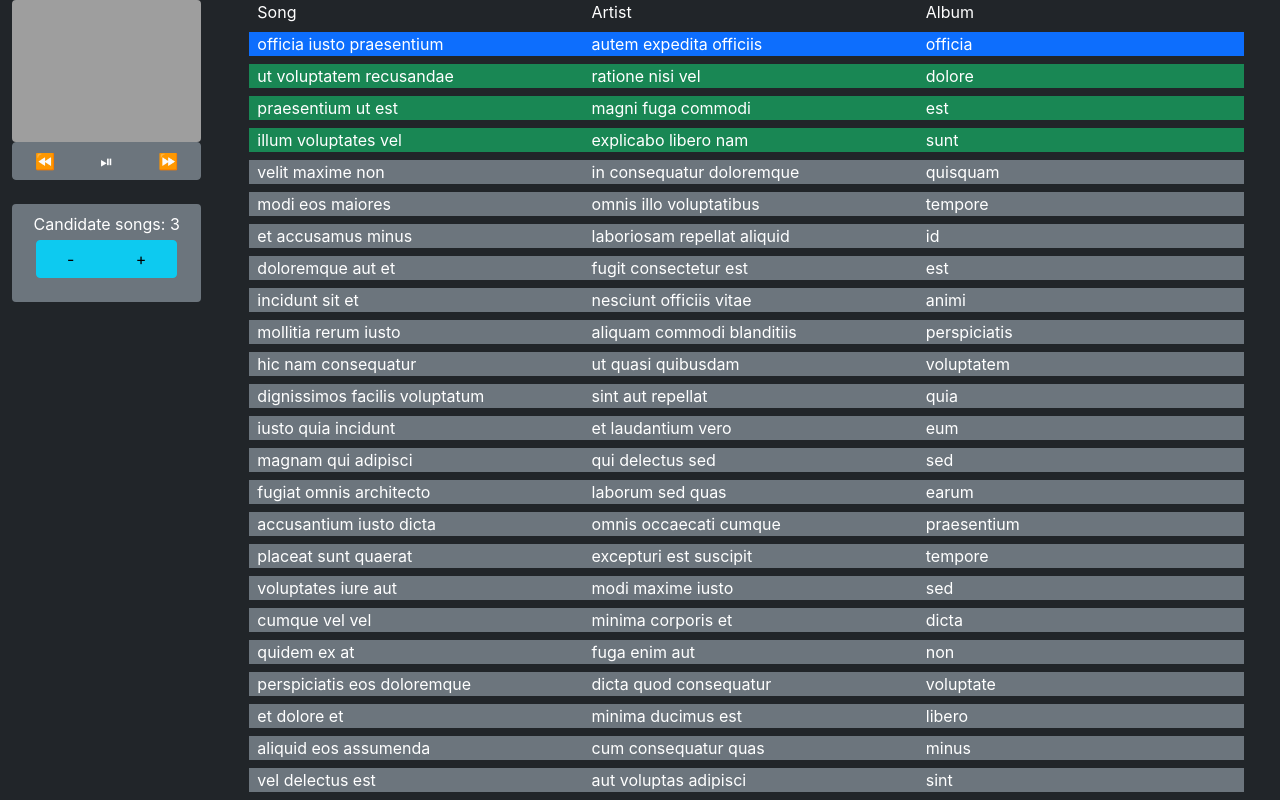
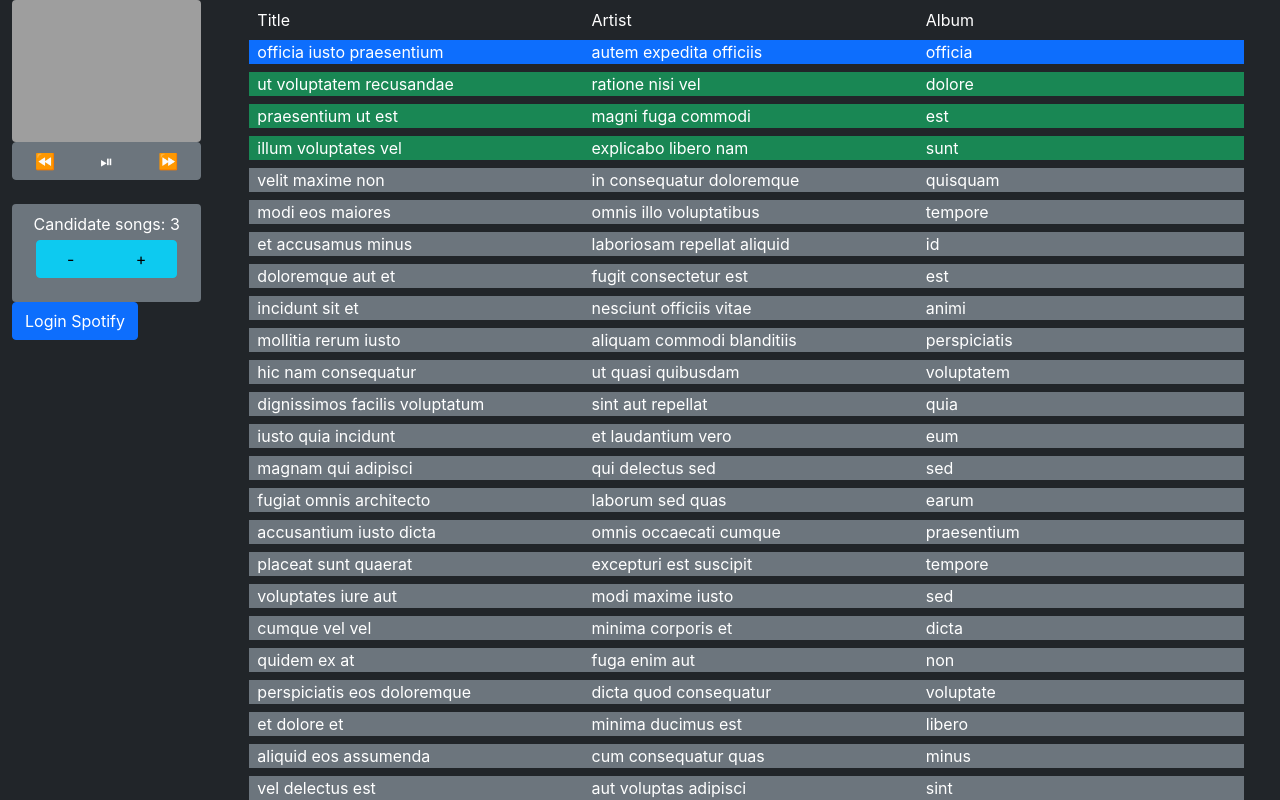
Before and after one commit to francoaccifonte/democratify, a React (Create React App) app: page /playlists/1 in a window 1280 px wide. Built offline with nearby package versions, Linux system fonts and the light colour scheme; grey boxes are pictures that could not be loaded.

Commit message:
add spotify login button (#2)
* add spotify login button

* remove second login button

```diff
--- a/package.json
+++ b/package.json
@@ -16,6 +16,7 @@
     "@types/react-router-dom": "^5.3.1",
     "@types/redux": "^3.6.0",
     "faker": "^5.5.3",
+    "query-string": "^7.0.1",
     "react": "^17.0.2",
     "react-bootstrap": "^1.6.4",
     "react-dom": "^17.0.2",
--- a/src/views/components/player.tsx
+++ b/src/views/components/player.tsx
@@ -7,11 +7,21 @@ import Row from 'react-bootstrap/Row'
 import { useSelector, useDispatch } from 'react-redux'
 import { incrementPoolSize, decrementPoolSize } from '../../features/slices/current_playlist_slice'
 import { RootState } from '../../features/root_reducer'
+import SpotifyLoginButton from './spotify_login_button'
 
 const Player = () => {
   const image = Faker.image.imageUrl;
   const candidatePoolSize = useSelector((state: RootState) => state.currentPlaylist.candidatePoolSize)
   const dispatch = useDispatch();
+
+  const state = '34fFs29kd09';
+  const scopes = ['user-read-email', 'playlist-read-private', 'playlist-read-collaborative', 'user-read-playback-state', 'user-modify-playback-state', 'user-read-currently-playing']
+  const loginURI = "https://accounts.spotify.com/authorize?" +
+  "response_type=code&" +
+  "client_id=9d48abfbbf194adc9051e1b82b0ecdb0&" +
+  `scope=${scopes.join("%20")}&` +
+  "redirect_uri=http://localhost:3001/spotify_login&" +
+  `state=${state}`
 
   return(
     <div className="player">
@@ -29,6 +39,8 @@ const Player = () => {
           <Button variant="info" onClick={() => dispatch(incrementPoolSize())}>+</Button>
         </ButtonGroup>
       </Container>
+
+      <SpotifyLoginButton />
     </div>
     )
 }
--- a/src/views/components/song_list.tsx
+++ b/src/views/components/song_list.tsx
@@ -35,8 +35,8 @@ const SongList = () => {
 
   const renderListHeader = () => {
     return(
-      <Row className="px-2">
-        <Col xs={6} sm={4}>Song</Col>
+      <Row className="px-2 pt-2">
+        <Col xs={6} sm={4}>Title</Col>
         <Col xs={6} sm={4}>Artist</Col>
         <Col sm={4} className="d-none d-sm-block">Album</Col>
       </Row>
--- /dev/null
+++ b/src/views/components/spotify_login_button.tsx
@@ -0,0 +1,23 @@
+import Button from 'react-bootstrap/Button';
+
+const SpotifyLoginButton = () => {
+  const state = '34fFs29kd09';
+  const scopes = ['user-read-email', 'playlist-read-private', 'playlist-read-collaborative', 'user-read-playback-state', 'user-modify-playback-state', 'user-read-currently-playing']
+  const loginURI = "https://accounts.spotify.com/authorize?" +
+  "response_type=code&" +
+  "client_id=9d48abfbbf194adc9051e1b82b0ecdb0&" +
+  `scope=${scopes.join("%20")}&` +
+  "redirect_uri=http://localhost:3001/spotify_login&" +
+  `state=${state}`
+
+  return (
+    <Button
+    href={loginURI}
+    target="_blank"
+  >
+    Login Spotify
+  </Button>
+  );
+}
+
+export default SpotifyLoginButton;
```
Also changed, not shown: 1 other file (tests, documents, lock files or other folders).
